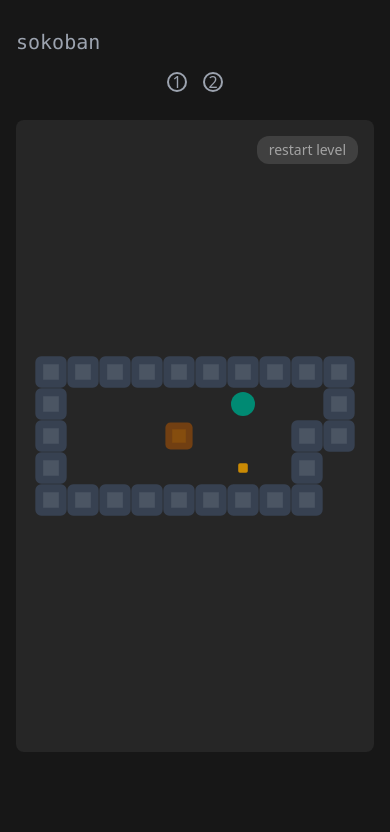
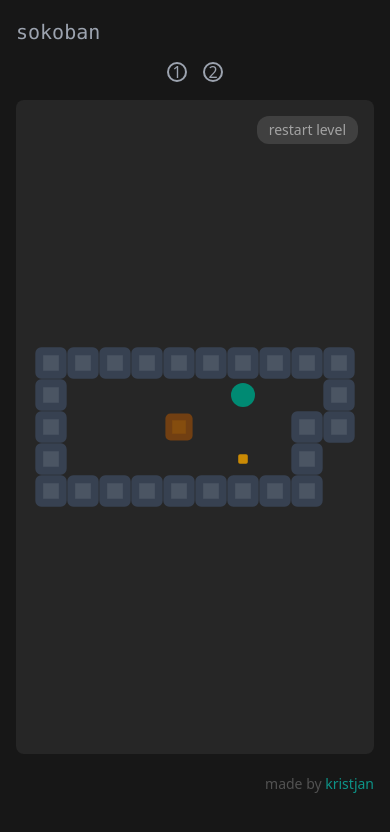
Before and after one commit to kristjanv001/sokoban-js, a website built with Vite: page index.html in a window 390 px wide. Built offline with nearby package versions, Linux system fonts and the light colour scheme.

Commit message:
layout tweak + footer

```diff
--- a/index.html
+++ b/index.html
@@ -24,16 +24,17 @@
   </head>
   <body class="h-screen justify-center bg-neutral-900">
     <header
-      class="mx-auto flex max-w-[1400px] flex-col items-center justify-center text-gray-400 xs:h-[120px] md:h-[140px] lg:h-[160px]"
+      class="mx-auto flex h-[100px] max-w-[1400px] flex-col items-center justify-center text-gray-400 xs:h-[120px] md:h-[140px] lg:h-[160px]"
     >
       <div class="flex w-full px-4 md:px-8">
         <h1 class="font-mono text-xl lg:text-2xl">sokoban</h1>
       </div>
-      <!-- <p id="levelNum" class="mt-2 font-bold text-green-600"></p> -->
-      <div id="levelsList" class="mt-4 flex w-full items-center justify-center px-4"></div>
+      <div id="levelsList" class="mt-4 flex w-full items-center justify-center px-4 md:px-8"></div>
     </header>
-    <main class="mx-auto h-[calc(100vh-180px)] max-w-[1400px] bg-neutral-900 px-4 pb-8 md:px-8">
-      <div id="game" class="flex h-full max-w-[1400px] items-center justify-center rounded-lg bg-neutral-800">
+    <main
+      class="mx-auto h-[calc(100vh-100px-60px-30px)] max-w-[1400px] bg-neutral-900 px-4 xs:h-[calc(100vh-120px-60px-30px)] md:h-[calc(100vh-140px-60px-30px)] md:px-8 lg:h-[calc(100vh-160px-60px)]"
+    >
+      <div id="game" class="flex h-full items-center justify-center rounded-lg bg-neutral-800">
         <button
           class="absolute right-0 top-0 mr-4 mt-4 rounded-xl bg-neutral-700 px-3 py-1 text-sm text-neutral-400 lg:hidden"
         >
@@ -42,6 +43,11 @@
         <div id="keyHints" class="absolute bottom-20 hidden text-lg text-neutral-500 lg:block"></div>
       </div>
     </main>
+    <footer class="mx-auto flex h-[60px] max-w-[1400px] items-center justify-end">
+      <p class="px-4 text-sm text-neutral-600 md:px-8">
+        made by <a href="https://www.kristjanvingel.com" class="text-teal-600">kristjan</a>
+      </p>
+    </footer>
     <script type="module" src="/src/main.ts"></script>
   </body>
 </html>
```
